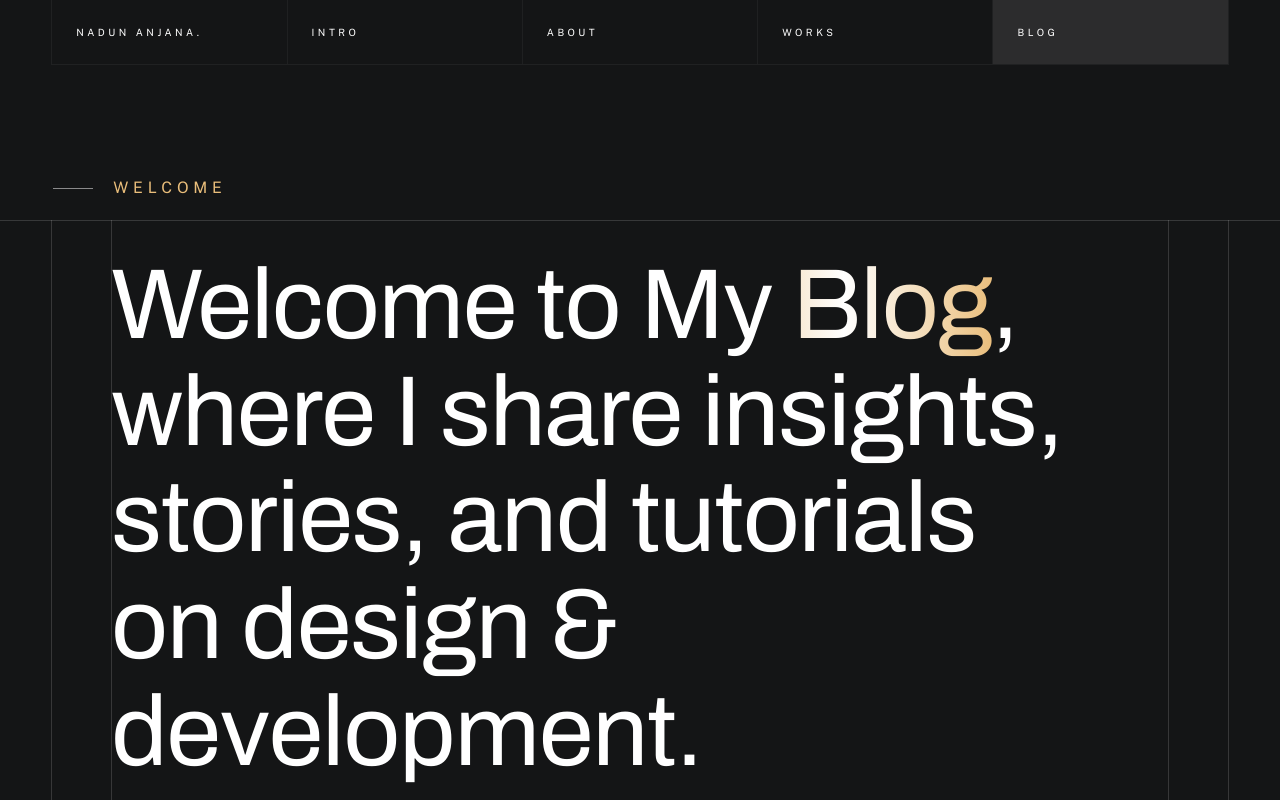
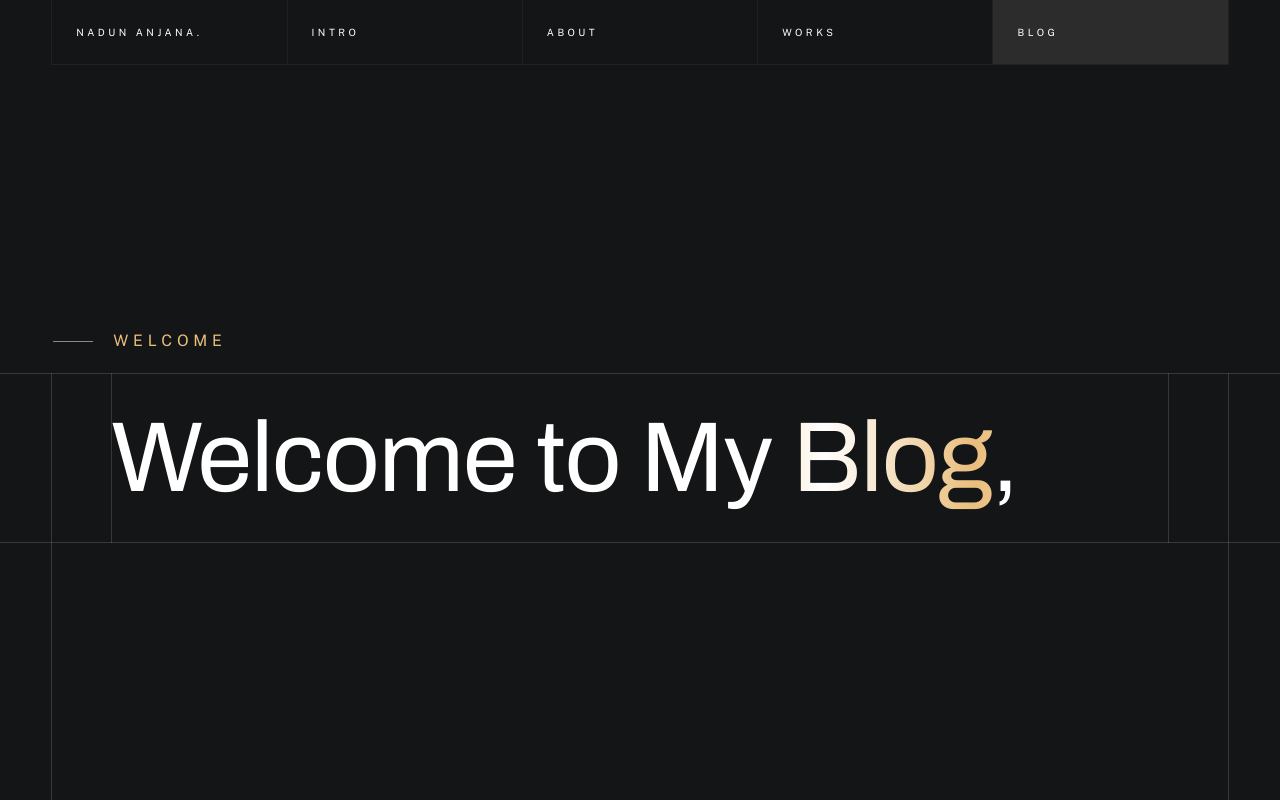
Before and after one commit to nadun097/animi_audition, a React (Vite) app in the folder luther-1.0.0/: page /blog in a window 1280 px wide. Shown: the top 800 px of the page. Built offline with nearby package versions, Linux system fonts and the light colour scheme.

Commit message:
feat: remove additional text from BlogHero component header

```diff
--- a/luther-1.0.0/src/components/BlogHero.jsx
+++ b/luther-1.0.0/src/components/BlogHero.jsx
@@ -11,9 +11,7 @@ const BlogHero = () => (
           <span className="vline vline--3"></span>
           <span className="vline vline--4"></span>
           Welcome to My <span className="name-glow">Blog</span>,<br />
-          where I share insights,<br />
-          stories, and tutorials<br />
-          on design & development.
+
         </h1>
       </div>
     </div>
```
